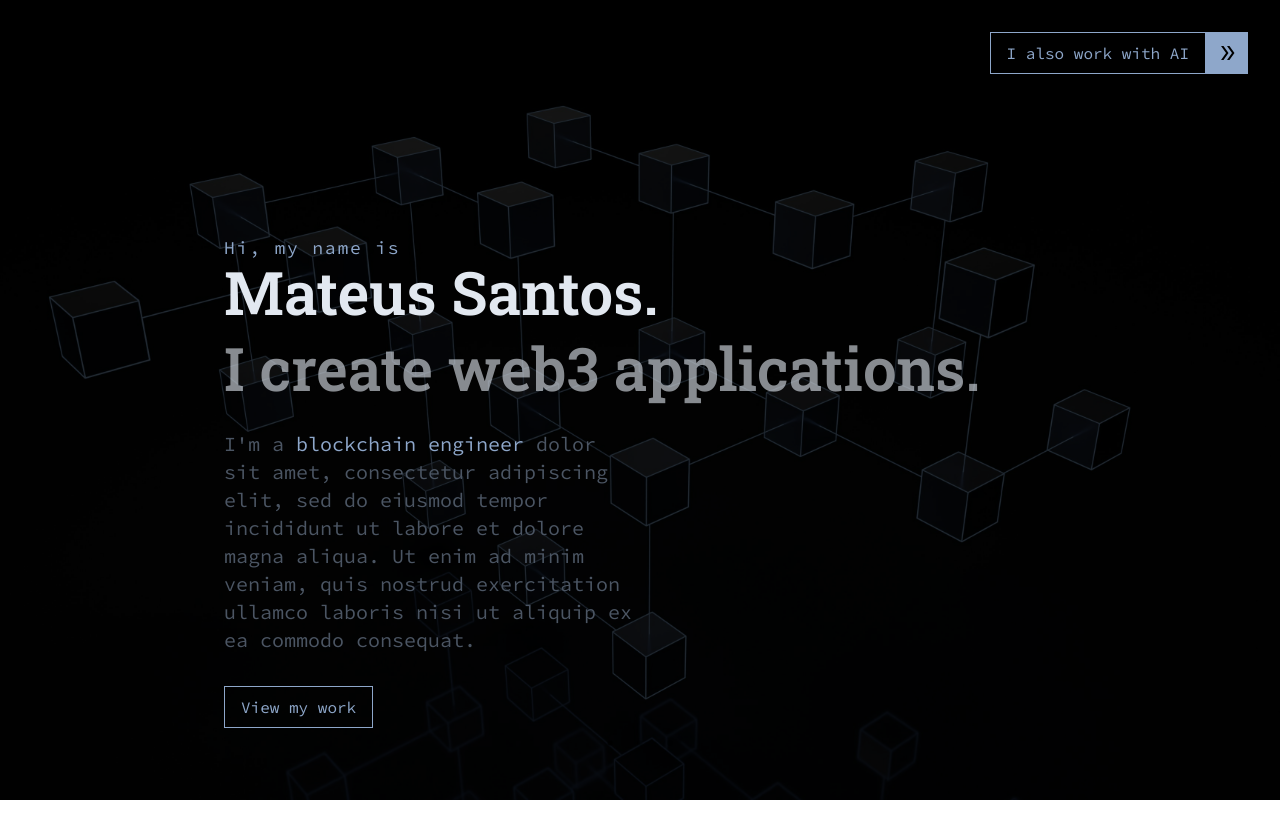
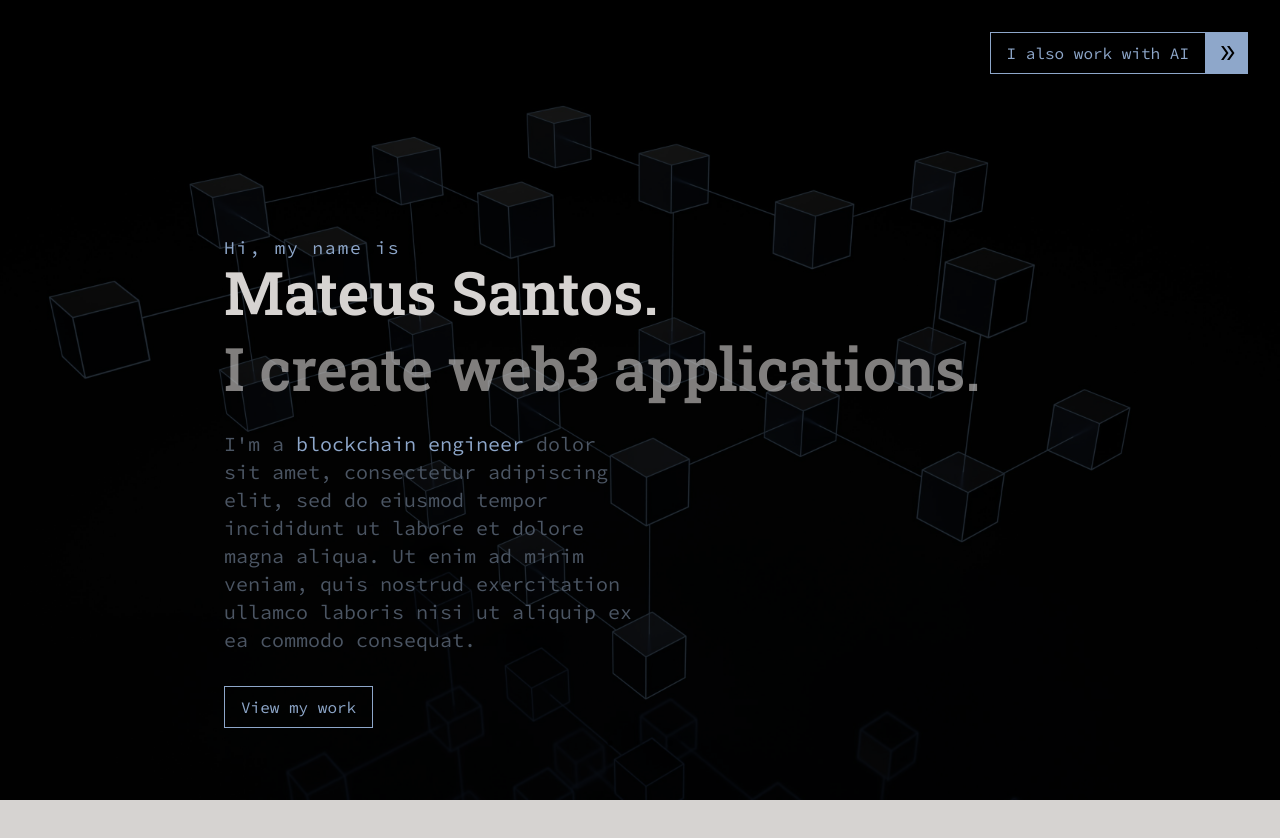
Before and after one commit to mateusap1/mateusap1.github.io, a React (Create React App) app: page / in a window 1280 px wide. Shown: the top 838 px of the page. Built offline with nearby package versions, Linux system fonts and the light colour scheme.

Commit message:
changed background color

```diff
--- a/src/components/Presentation.tsx
+++ b/src/components/Presentation.tsx
@@ -11,7 +11,7 @@ export default ({ title, description, onViewMyWork }: PresentationProps) => {
         Hi, my name is
       </span>
       <div className="w-full flex flex-col gap-8">
-        <div className="w-full flex gap-4 flex-col text-6xl font-semibold font-title">
+        <div className="w-full flex gap-4 flex-col text-6xl font-semibold font-title text-stone-300">
           <span className="">Mateus Santos.</span>
           <span className="opacity-60">{title}</span>
         </div>
--- a/src/index.css
+++ b/src/index.css
@@ -9,6 +9,8 @@ body {
     sans-serif;
   -webkit-font-smoothing: antialiased;
   -moz-osx-font-smoothing: grayscale;
+
+  background-color: #d6d3d1;
 }
 
 code {
```
